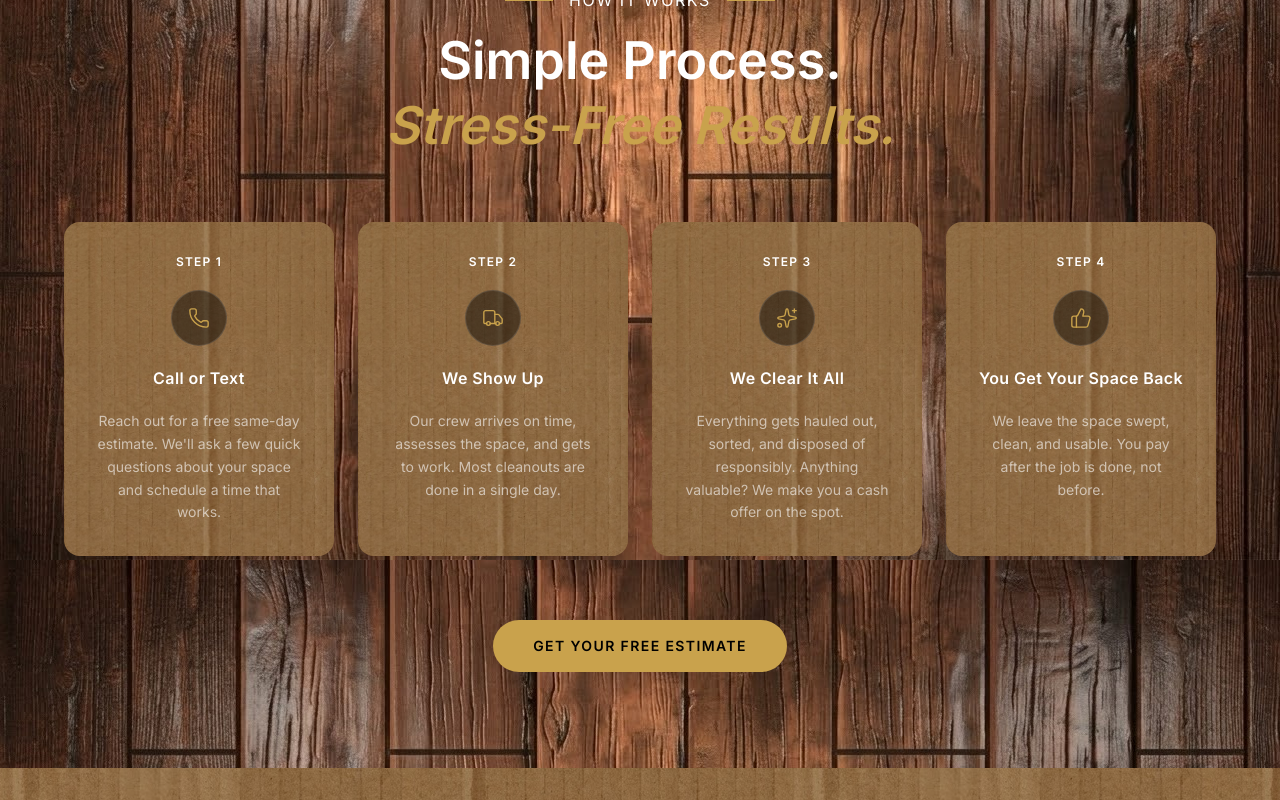
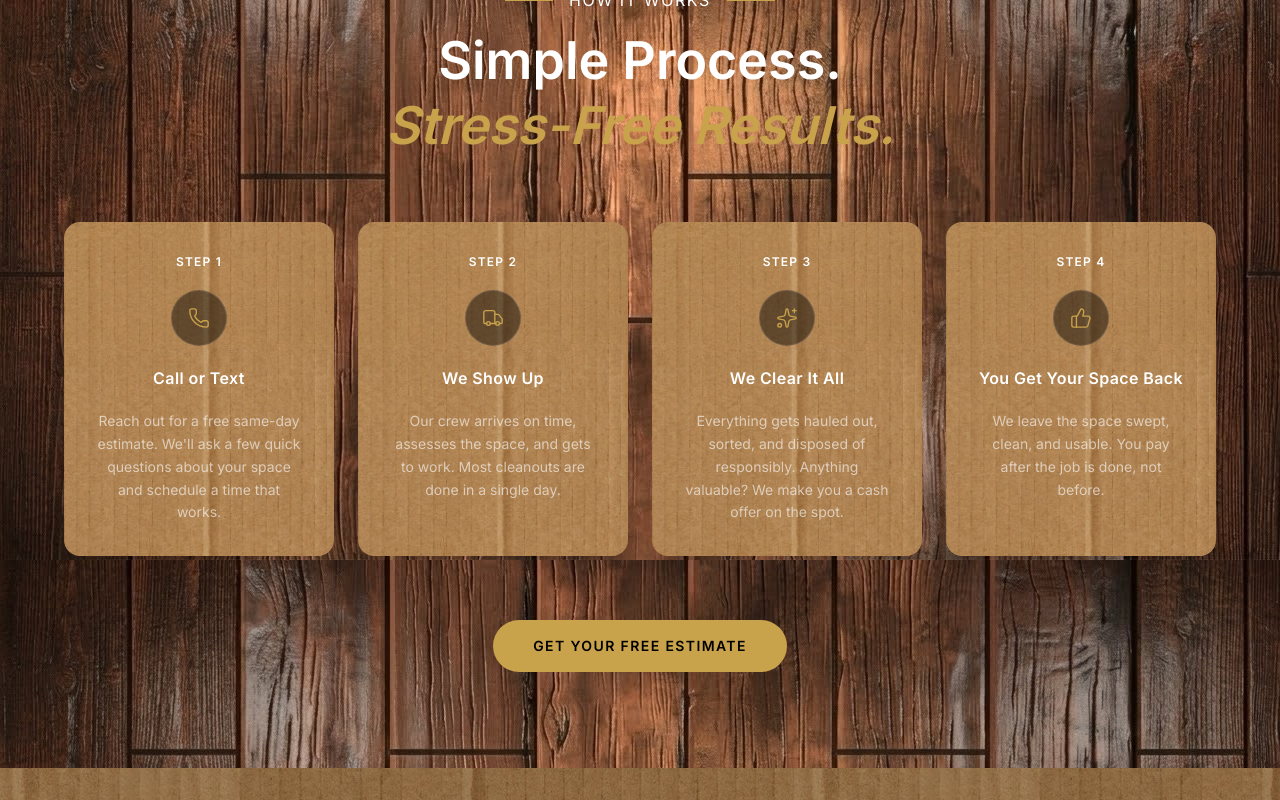
Before and after one commit to Evan-Boodoosingh/clearout-kings, a React (Vite) app: page / in a window 1280 px wide. Shown: the part 2512-3312 px from the top of the page. Built offline with nearby package versions, Linux system fonts and the light colour scheme.

Commit message:
remove overlay from prosses

```diff
--- a/src/components/Process/Process.tsx
+++ b/src/components/Process/Process.tsx
@@ -4,155 +4,48 @@ import { Phone, Truck, Sparkles, ThumbsUp } from "lucide-react";
 import { siteConfig } from "../../config/site.config";
 
 const steps = [
-  {
-    id: 1,
-    icon: Phone,
-    title: "Call or Text",
-    description:
-      "Reach out for a free same-day estimate. We'll ask a few quick questions about your space and schedule a time that works.",
-  },
-  {
-    id: 2,
-    icon: Truck,
-    title: "We Show Up",
-    description:
-      "Our crew arrives on time, assesses the space, and gets to work. Most cleanouts are done in a single day.",
-  },
-  {
-    id: 3,
-    icon: Sparkles,
-    title: "We Clear It All",
-    description:
-      "Everything gets hauled out, sorted, and disposed of responsibly. Anything valuable? We make you a cash offer on the spot.",
-  },
-  {
-    id: 4,
-    icon: ThumbsUp,
-    title: "You Get Your Space Back",
-    description:
-      "We leave the space swept, clean, and usable. You pay after the job is done, not before.",
-  },
+  { id: 1, icon: Phone, title: "Call or Text", description: "Reach out for a free same-day estimate. We'll ask a few quick questions about your space and schedule a time that works." },
+  { id: 2, icon: Truck, title: "We Show Up", description: "Our crew arrives on time, assesses the space, and gets to work. Most cleanouts are done in a single day." },
+  { id: 3, icon: Sparkles, title: "We Clear It All", description: "Everything gets hauled out, sorted, and disposed of responsibly. Anything valuable? We make you a cash offer on the spot." },
+  { id: 4, icon: ThumbsUp, title: "You Get Your Space Back", description: "We leave the space swept, clean, and usable. You pay after the job is done, not before." },
 ];
 
-const headingVariants: Variants = {
-  hidden: { opacity: 0, y: 24 },
-  visible: { opacity: 1, y: 0, transition: { duration: 0.6, ease: "easeOut" } },
-};
-const containerVariants: Variants = {
-  hidden: {},
-  visible: { transition: { staggerChildren: 0.1 } },
-};
-const stepVariants: Variants = {
-  hidden: { opacity: 0, y: 40 },
-  visible: { opacity: 1, y: 0, transition: { duration: 0.6, ease: "easeOut" } },
-};
+const headingVariants: Variants = { hidden: { opacity: 0, y: 24 }, visible: { opacity: 1, y: 0, transition: { duration: 0.6, ease: "easeOut" } } };
+const containerVariants: Variants = { hidden: {}, visible: { transition: { staggerChildren: 0.1 } } };
+const stepVariants: Variants = { hidden: { opacity: 0, y: 40 }, visible: { opacity: 1, y: 0, transition: { duration: 0.6, ease: "easeOut" } } };
 
 export default function Process() {
   return (
     <section id="process" className="relative py-24 px-6">
       <div className="relative z-10 max-w-6xl mx-auto w-full">
-        <motion.div
-          className="text-center mb-16"
-          variants={headingVariants}
-          initial="hidden"
-          whileInView="visible"
-          viewport={{ once: true, margin: "-100px" }}
-        >
+        <motion.div className="text-center mb-16" variants={headingVariants} initial="hidden" whileInView="visible" viewport={{ once: true, margin: "-100px" }}>
           <div className="flex items-center justify-center gap-4 mb-4">
-            <div
-              className="h-px w-12"
-              style={{ background: siteConfig.theme.accentColor }}
-            />
-            <span className="text-md text-white tracking-widest uppercase">
-              How It Works
-            </span>
-            <div
-              className="h-px w-12"
-              style={{ background: siteConfig.theme.accentColor }}
-            />
+            <div className="h-px w-12" style={{ background: siteConfig.theme.accentColor }} />
+            <span className="text-md text-white tracking-widest uppercase">How It Works</span>
+            <div className="h-px w-12" style={{ background: siteConfig.theme.accentColor }} />
           </div>
-          <h2
-            className="font-sans font-bold text-white leading-tight"
-            style={{ fontSize: "clamp(32px, 5vw, 52px)" }}
-          >
-            Simple Process.
-            <br />
-            <em
-              className="italic"
-              style={{ color: siteConfig.theme.accentColor }}
-            >
-              Stress-Free Results.
-            </em>
-          </h2>
+          <h2 className="font-sans font-bold text-white leading-tight" style={{ fontSize: "clamp(32px, 5vw, 52px)" }}>Simple Process.<br /><em className="italic" style={{ color: siteConfig.theme.accentColor }}>Stress-Free Results.</em></h2>
         </motion.div>
 
-        <motion.div
-          className="grid grid-cols-1 lg:grid-cols-4 gap-6"
-          variants={containerVariants}
-          initial="hidden"
-          whileInView="visible"
-          viewport={{ once: true, margin: "-80px" }}
-        >
+        <motion.div className="grid grid-cols-1 lg:grid-cols-4 gap-6" variants={containerVariants} initial="hidden" whileInView="visible" viewport={{ once: true, margin: "-80px" }}>
           {steps.map((step) => {
             const Icon = step.icon;
             return (
-              <motion.div
-                key={step.id}
-                variants={stepVariants}
-                className="group relative overflow-hidden rounded-2xl"
-                style={{
-                  backgroundImage: `url(${siteConfig.theme.concreteTexture})`,
-                  backgroundSize: "500px",
-                }}
-              >
-                <div className="absolute inset-0 bg-black/20 group-hover:bg-black/15 transition-all duration-300" />
-                <div
-                  className="absolute top-0 left-0 right-0 h-px opacity-0 group-hover:opacity-100 transition-opacity duration-300"
-                  style={{ background: siteConfig.theme.accentColor }}
-                />
+              <motion.div key={step.id} variants={stepVariants} className="group relative overflow-hidden rounded-2xl" style={{ backgroundImage: `url(${siteConfig.theme.concreteTexture})`, backgroundSize: "500px" }}>
+                <div className="absolute top-0 left-0 right-0 h-px opacity-0 group-hover:opacity-100 transition-opacity duration-300" style={{ background: siteConfig.theme.accentColor }} />
                 <div className="relative z-10 p-8 flex flex-col items-center text-center gap-5">
-                  <span className="text-xs tracking-widest uppercase font-semibold text-white">
-                    Step {step.id}
-                  </span>
-                  <div
-                    className="w-14 h-14 rounded-full flex items-center justify-center flex-shrink-0 transition-transform duration-300 group-hover:scale-110"
-                    style={{
-                      background: "rgba(0,0,0,0.45)",
-                      border: "1px solid rgba(255,255,255,0.12)",
-                    }}
-                  >
-                    <Icon
-                      size={22}
-                      strokeWidth={1.5}
-                      style={{ color: siteConfig.theme.accentColor }}
-                    />
-                  </div>
-                  <h3 className="text-white font-semibold text-base tracking-wide">
-                    {step.title}
-                  </h3>
-                  <p className="text-white/60 text-sm leading-relaxed">
-                    {step.description}
-                  </p>
+                  <span className="text-xs tracking-widest uppercase font-semibold text-white">Step {step.id}</span>
+                  <div className="w-14 h-14 rounded-full flex items-center justify-center flex-shrink-0 transition-transform duration-300 group-hover:scale-110" style={{ background: "rgba(0,0,0,0.45)", border: "1px solid rgba(255,255,255,0.12)" }}><Icon size={22} strokeWidth={1.5} style={{ color: siteConfig.theme.accentColor }} /></div>
+                  <h3 className="text-white font-semibold text-base tracking-wide">{step.title}</h3>
+                  <p className="text-white/60 text-sm leading-relaxed">{step.description}</p>
                 </div>
               </motion.div>
             );
           })}
         </motion.div>
 
-        <motion.div
-          className="text-center mt-16"
-          initial={{ opacity: 0, y: 20 }}
-          whileInView={{ opacity: 1, y: 0 }}
-          viewport={{ once: true }}
-          transition={{ duration: 0.6, ease: "easeOut", delay: 0.3 }}
-        >
-          <a
-            href="#contact"
-            className="inline-block px-10 py-4 rounded-full text-black text-sm font-bold tracking-widest uppercase hover:opacity-90 transition-all duration-200 no-underline"
-            style={{ background: siteConfig.theme.accentColor }}
-          >
-            Get Your Free Estimate
-          </a>
+        <motion.div className="text-center mt-16" initial={{ opacity: 0, y: 20 }} whileInView={{ opacity: 1, y: 0 }} viewport={{ once: true }} transition={{ duration: 0.6, ease: "easeOut", delay: 0.3 }}>
+          <a href="#contact" className="inline-block px-10 py-4 rounded-full text-black text-sm font-bold tracking-widest uppercase hover:opacity-90 transition-all duration-200 no-underline" style={{ background: siteConfig.theme.accentColor }}>Get Your Free Estimate</a>
         </motion.div>
       </div>
     </section>
```
